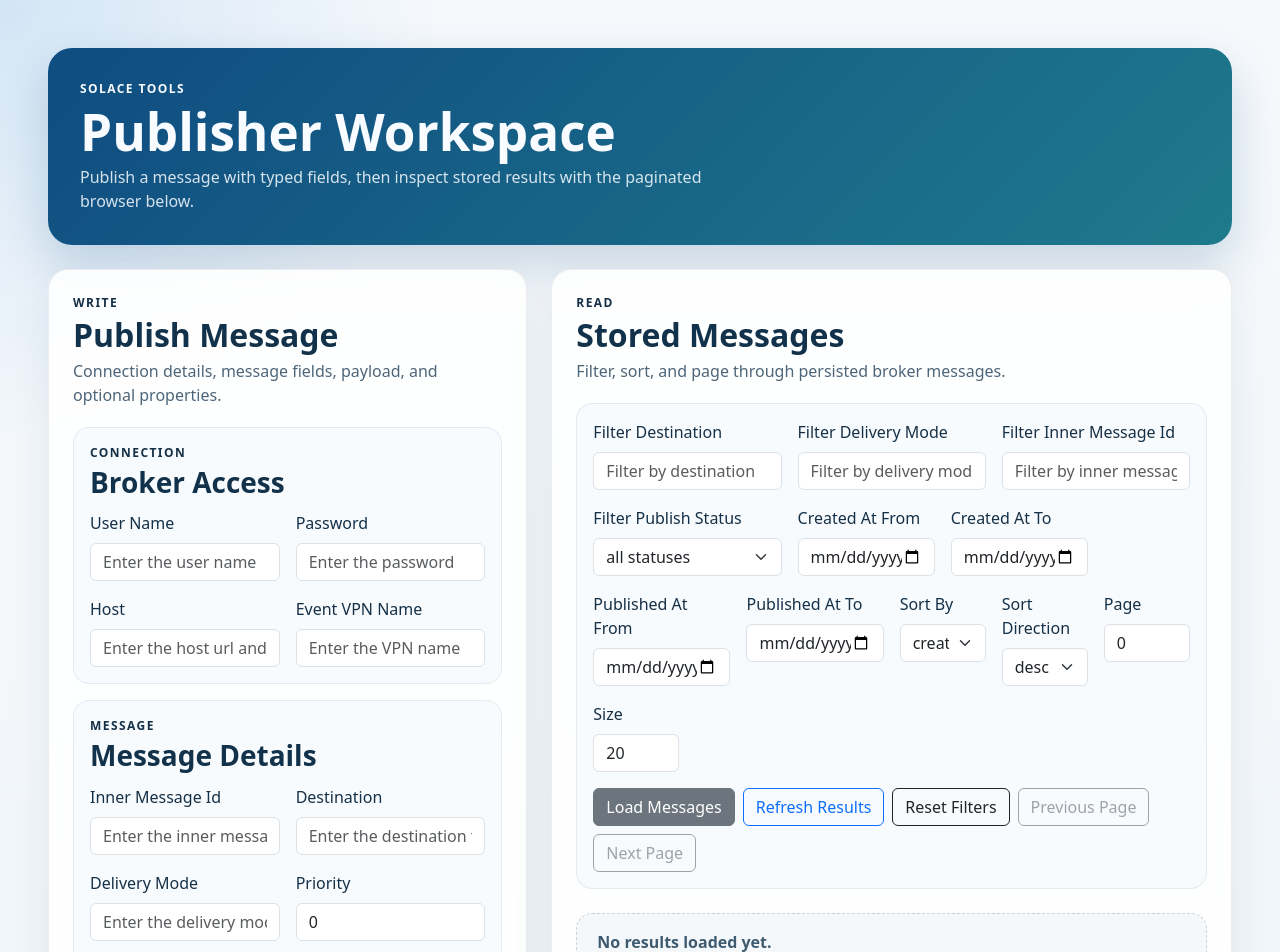
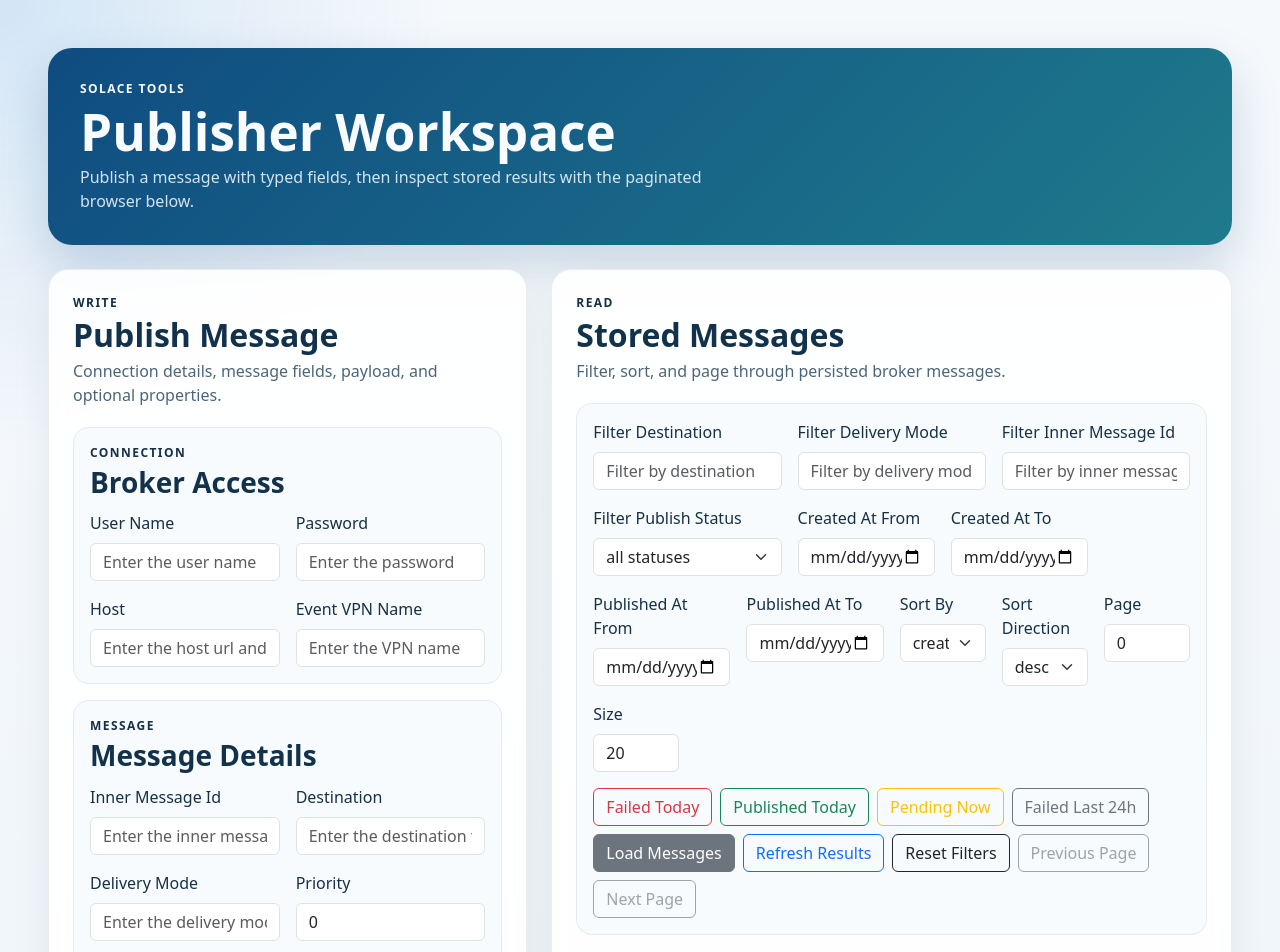
Before and after one commit to jrodolfo/solace, a React (Vite) app in the folder solace-publisher-ui/: page / in a window 1280 px wide. Shown: the top 952 px of the page. Built offline with nearby package versions, Linux system fonts and the light colour scheme.

Commit message:
add quick lifecycle and date-range filter presets to the publisher ui browser

```diff
--- a/solace-publisher-ui/src/App.tsx
+++ b/solace-publisher-ui/src/App.tsx
@@ -12,6 +12,12 @@
     key: string;
     value: string;
 };
+
+type BrowserPreset =
+    | "FAILED_TODAY"
+    | "PUBLISHED_TODAY"
+    | "PENDING_NOW"
+    | "FAILED_LAST_24H";
 
 const DEFAULT_BROWSER_SORT_BY = "createdAt";
 const DEFAULT_BROWSER_SORT_DIRECTION = "desc";
@@ -198,6 +204,55 @@
 
     const refreshBrowserResults = async () => {
         await fetchMessages();
+    };
+
+    const applyBrowserPreset = (preset: BrowserPreset) => {
+        const now = new Date();
+        const startOfToday = startOfDay(now);
+        const endOfToday = endOfDay(now);
+        const last24Hours = new Date(now.getTime() - (24 * 60 * 60 * 1000));
+
+        setFilterDestination("");
+        setFilterDeliveryMode("");
+        setFilterInnerMessageId("");
+        setBrowserPage(DEFAULT_BROWSER_PAGE);
+        setExpandedMessageId(null);
+        setBrowserMessage(null);
+        setBrowserVariant(null);
+        setBrowserStatusCode(null);
+
+        if (preset === "FAILED_TODAY") {
+            setFilterPublishStatus("FAILED");
+            setFilterCreatedAtFrom(toDateTimeLocalValue(startOfToday));
+            setFilterCreatedAtTo(toDateTimeLocalValue(endOfToday));
+            setFilterPublishedAtFrom(DEFAULT_BROWSER_PUBLISHED_AT_FROM);
+            setFilterPublishedAtTo(DEFAULT_BROWSER_PUBLISHED_AT_TO);
+            return;
+        }
+
+        if (preset === "PUBLISHED_TODAY") {
+            setFilterPublishStatus("PUBLISHED");
+            setFilterCreatedAtFrom(DEFAULT_BROWSER_CREATED_AT_FROM);
+            setFilterCreatedAtTo(DEFAULT_BROWSER_CREATED_AT_TO);
+            setFilterPublishedAtFrom(toDateTimeLocalValue(startOfToday));
+            setFilterPublishedAtTo(toDateTimeLocalValue(endOfToday));
+            return;
+        }
+
+        if (preset === "PENDING_NOW") {
+            setFilterPublishStatus("PENDING");
+            setFilterCreatedAtFrom(DEFAULT_BROWSER_CREATED_AT_FROM);
+            setFilterCreatedAtTo(DEFAULT_BROWSER_CREATED_AT_TO);
+            setFilterPublishedAtFrom(DEFAULT_BROWSER_PUBLISHED_AT_FROM);
+            setFilterPublishedAtTo(DEFAULT_BROWSER_PUBLISHED_AT_TO);
+            return;
+        }
+
+        setFilterPublishStatus("FAILED");
+        setFilterCreatedAtFrom(toDateTimeLocalValue(last24Hours));
+        setFilterCreatedAtTo(toDateTimeLocalValue(now));
+        setFilterPublishedAtFrom(DEFAULT_BROWSER_PUBLISHED_AT_FROM);
+        setFilterPublishedAtTo(DEFAULT_BROWSER_PUBLISHED_AT_TO);
     };
 
     const retryFailedMessage = async (message: PagedStoredMessagesResponse["items"][number]) => {
@@ -798,6 +853,38 @@
                                     </div>
 
                                     <div className="d-flex gap-2 mt-3 flex-wrap">
+                                        <button
+                                            type="button"
+                                            className="btn btn-outline-danger"
+                                            onClick={() => applyBrowserPreset("FAILED_TODAY")}
+                                            disabled={isLoadingMessages}
+                                        >
+                                            Failed Today
+                                        </button>
+                                        <button
+                                            type="button"
+                                            className="btn btn-outline-success"
+                                            onClick={() => applyBrowserPreset("PUBLISHED_TODAY")}
+                                            disabled={isLoadingMessages}
+                                        >
+                                            Published Today
+                                        </button>
+                                        <button
+                                            type="button"
+                                            className="btn btn-outline-warning"
+                                            onClick={() => applyBrowserPreset("PENDING_NOW")}
+                                            disabled={isLoadingMessages}
+                                        >
+                                            Pending Now
+                                        </button>
+                                        <button
+                                            type="button"
+                                            className="btn btn-outline-secondary"
+                                            onClick={() => applyBrowserPreset("FAILED_LAST_24H")}
+                                            disabled={isLoadingMessages}
+                                        >
+                                            Failed Last 24h
+                                        </button>
                                         <button type="submit" className="btn btn-secondary" disabled={isLoadingMessages}>
                                             {isLoadingMessages ? "Loading..." : "Load Messages"}
                                         </button>
@@ -1128,6 +1215,27 @@
     return value.length === 16 ? `${value}:00` : value;
 }
 
+function toDateTimeLocalValue(value: Date): string {
+    const year = value.getFullYear();
+    const month = `${value.getMonth() + 1}`.padStart(2, "0");
+    const day = `${value.getDate()}`.padStart(2, "0");
+    const hours = `${value.getHours()}`.padStart(2, "0");
+    const minutes = `${value.getMinutes()}`.padStart(2, "0");
+    return `${year}-${month}-${day}T${hours}:${minutes}`;
+}
+
+function startOfDay(value: Date): Date {
+    const nextValue = new Date(value);
+    nextValue.setHours(0, 0, 0, 0);
+    return nextValue;
+}
+
+function endOfDay(value: Date): Date {
+    const nextValue = new Date(value);
+    nextValue.setHours(23, 59, 0, 0);
+    return nextValue;
+}
+
 function formatTimestamp(value?: string | null): string {
     if (!value) {
         return "not available";
```
Also changed, not shown: 1 other file (tests, documents, lock files or other folders).
